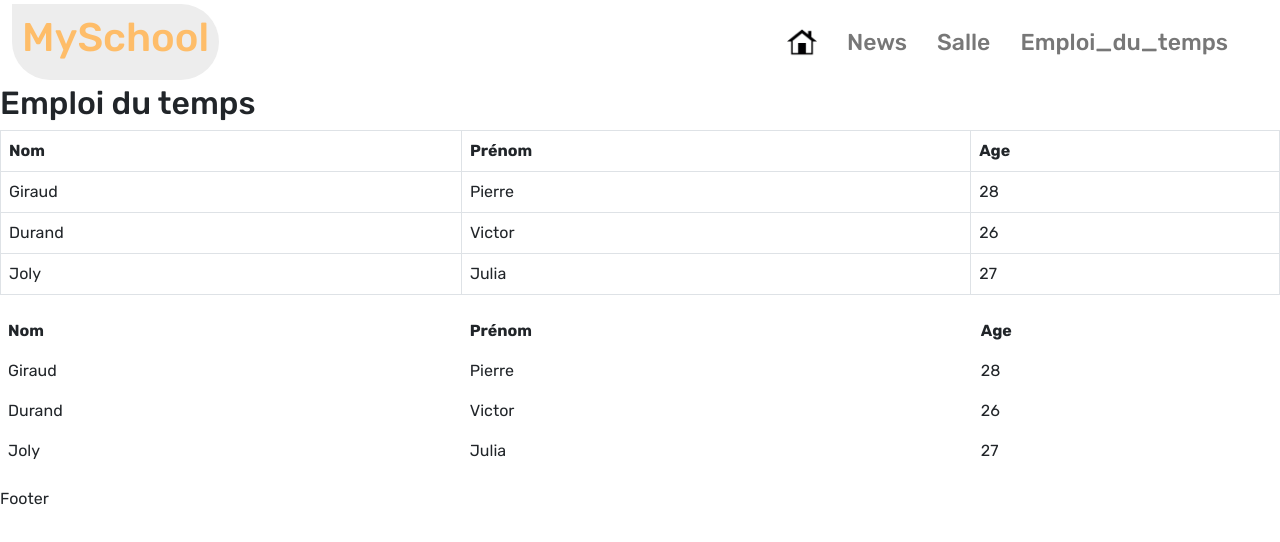
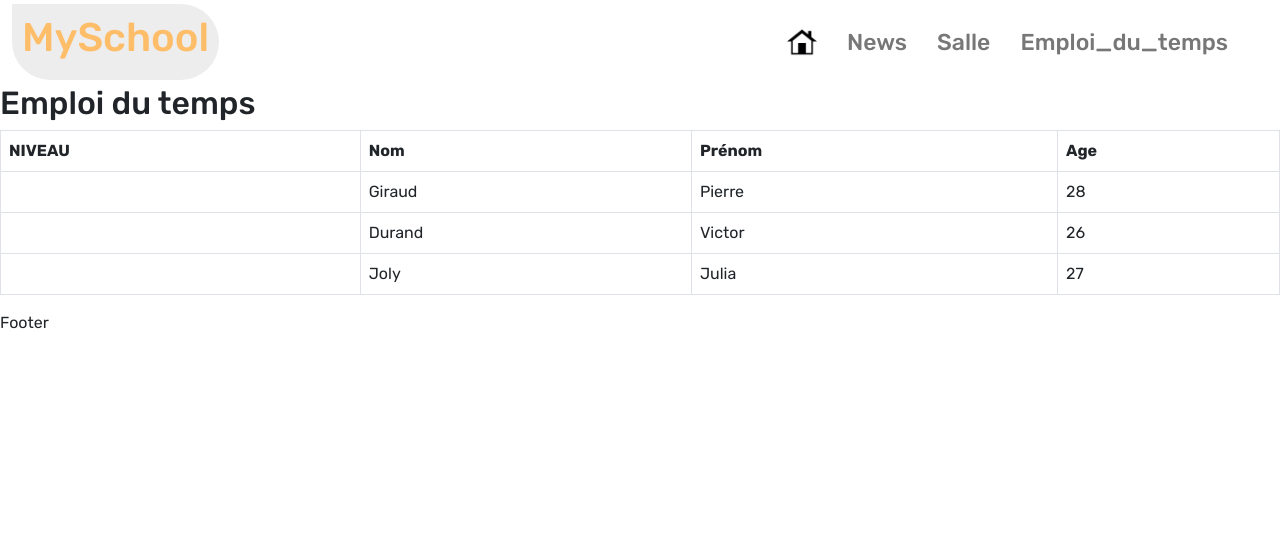
Before and after one commit to princek112002/funny-app, a React (Create React App) app: page /Emploi_du_temps in a window 1280 px wide. Shown: the top 542 px of the page. Built offline with nearby package versions, Linux system fonts and the light colour scheme.

Commit message:
Update Emploi_du_temps.js

```diff
--- a/src/pages/Emploi_du_temps.js
+++ b/src/pages/Emploi_du_temps.js
@@ -7,6 +7,7 @@ const Emploi_du_temps = () => {
       <table class="table table-bordered">
         <thead>
           <tr>
+            <th>NIVEAU</th>
             <th>Nom</th>
             <th>Prénom</th>
             <th>Age</th>
@@ -14,42 +15,19 @@ const Emploi_du_temps = () => {
         </thead>
         <tbody>
           <tr>
+            <th></th>
             <td>Giraud</td>
             <td>Pierre</td>
             <td>28</td>
           </tr>
           <tr>
+            <th></th>
             <td>Durand</td>
             <td>Victor</td>
             <td>26</td>
           </tr>
           <tr>
-            <td>Joly</td>
-            <td>Julia</td>
-            <td>27</td>
-          </tr>
-        </tbody>
-      </table>
-      <table class="table table-borderless">
-        <thead>
-          <tr>
-            <th>Nom</th>
-            <th>Prénom</th>
-            <th>Age</th>
-          </tr>
-        </thead>
-        <tbody>
-          <tr>
-            <td>Giraud</td>
-            <td>Pierre</td>
-            <td>28</td>
-          </tr>
-          <tr>
-            <td>Durand</td>
-            <td>Victor</td>
-            <td>26</td>
-          </tr>
-          <tr>
+            <th></th>
             <td>Joly</td>
             <td>Julia</td>
             <td>27</td>
```
